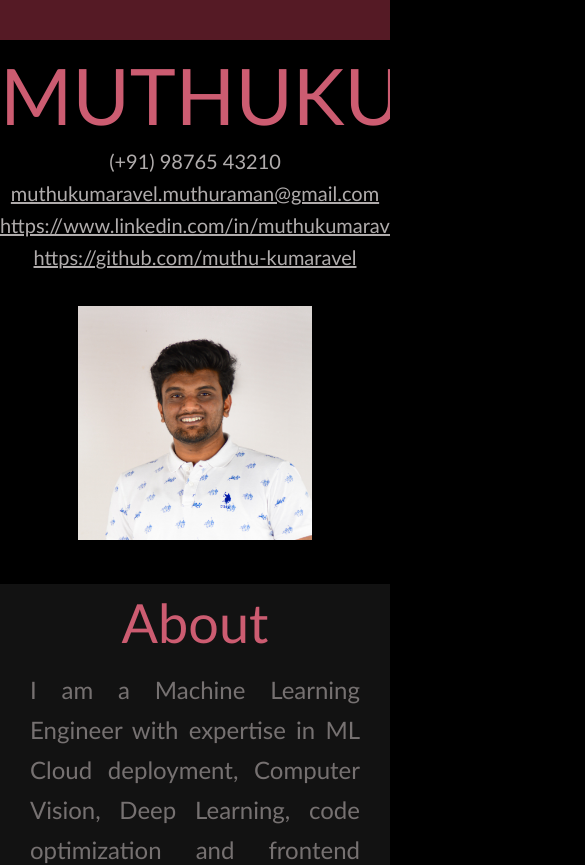
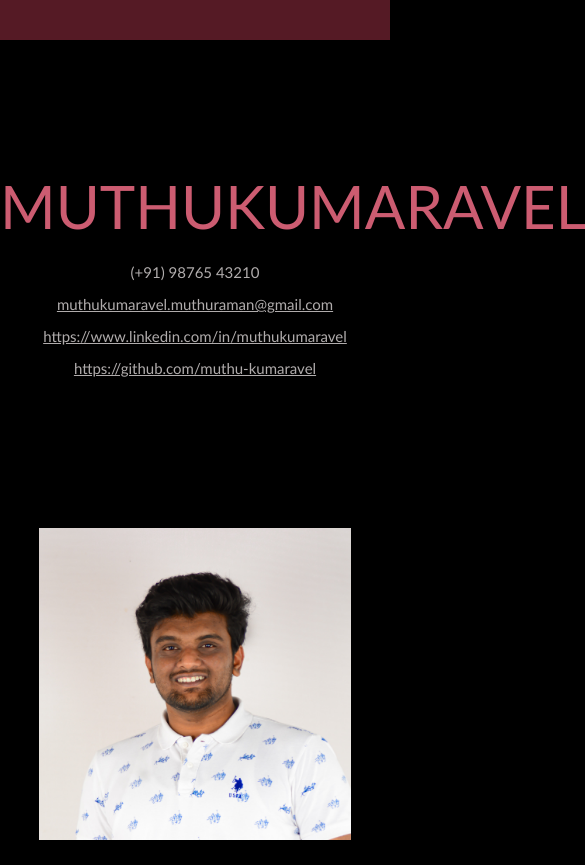
Before and after one commit to muthu-kumaravel/muthu-kumaravel.github.io, an Angular app: page / in a window 390 px wide. Shown: the top 865 px of the page, 585 px wide, since content can reach past the window. Built offline with nearby package versions, Linux system fonts and the light colour scheme.

Commit message:
FIX: Alignment Issues

```diff
--- a/src/app/app.component.html
+++ b/src/app/app.component.html
@@ -11,35 +11,12 @@
       <p class=p-heading><a class=a-heading-link title="GitHub" href="https://github.com/muthu-kumaravel">https://github.com/muthu-kumaravel</a></p>
     </div>
 
-    <div class = about-div *ngIf="notMobile">
-      <p class = p-about-heading>About</p>
-      <p class = p-about-content>I am a Machine Learning Engineer with expertise in ML Cloud deployment, Computer Vision, Deep Learning, code optimization and frontend development. Energized to take up difficult challenges and crack them. The unquenchable thirst to explore several things (including DL, SaaS, the World, photography and the people) keeps me going.</p>
-      <p class = p-about-content>Interested to work in the cutting edge fields of MLOps, DevOps, Deep Learning, Computer Vision, Autonomous Vehicles, SaaS and more which makes the world an interesting and safe place to live.</p>
-      <p class = p-about-content>I have 2+ years of experience developing industry-leading Open Source SDKs, Libraries and the latest tech VSaaS products for Bio-Hazard monitoring, tracking, re-identification, analyzing various human activities, behavior and large scale surveillance.</p>
-      <p class = p-about-content>Apart from tech, I am curious to learn how things work, and I always keep exploring a lot of places around Indian and the Globe also love to learn about various human cultures and make a lot of memories along the way.</p>
-      <p class = p-about-content>For detailed information on work and personal accomplishments, please follow the below links,</p>
-      <div class="card-container">
-        <!-- LinkedIn -->
-        <a class="circle-link" title="LinkedIn" href="https://www.linkedin.com/in/muthukumaravel/" target="_blank" rel="noopener">
-          <img class="social-link" src="../assets/LinkedIn.png" alt="Github">
-        </a>
-        <!-- GitHub -->
-        <a class="circle-link" title="GitHub" href="https://github.com/muthu-kumaravel/" target="_blank" rel="noopener">
-          <img class="social-link" src="../assets/GitHub.png" alt="Github">
-        </a>
-        <!-- GitHub -->
-        <a class="circle-link" title="Resume" href="https://github.com/muthu-kumaravel/" target="_blank" rel="noopener">
-          <img class="social-link" src="../assets/resume.png" alt="Github">
-        </a>
-      </div>
-    </div>
-
     <div class = photo-div>
       <img class="mkv-pic" src="../assets/mkv.jpg">
     </div>
     <div class = photo-div-decor></div>
 
-    <div class = about-div *ngIf="!notMobile">
+    <div class = about-div>
       <p class = p-about-heading>About</p>
       <p class = p-about-content>I am a Machine Learning Engineer with expertise in ML Cloud deployment, Computer Vision, Deep Learning, code optimization and frontend development. Energized to take up difficult challenges and crack them. The unquenchable thirst to explore several things (including DL, SaaS, the World, photography and the people) keeps me going.</p>
       <p class = p-about-content>Interested to work in the cutting edge fields of MLOps, DevOps, Deep Learning, Computer Vision, Autonomous Vehicles, SaaS and more which makes the world an interesting and safe place to live.</p>
--- a/src/app/app.component.scss
+++ b/src/app/app.component.scss
@@ -54,7 +54,37 @@
   display: flex;
   justify-content: center;
   max-width: 100%;
-  overflow-y:scroll;
+}
+
+
+
+.card-container {
+  display: flex;
+  flex-wrap: wrap;
+  justify-content: center;
+}
+
+.circle-link {
+  background-color: #859fa58e;
+  display: flex;
+  justify-content: center;
+  align-items: center;
+  cursor: pointer;
+  transition: 1s ease-out;
+  height: 50px;
+  width: 50px;
+  margin: 10px;
+  border: 0px;
+  border-radius: 50px;
+  box-shadow: 0 3px 18px rgba(0, 0, 0, 0.507), 0 3px 5px rgba(0, 0, 0, 0.603);
+}
+
+.social-link {
+  display: flex;
+  justify-content: center;
+  align-items: center;
+  height: 35px;
+  width: 35px;
 }
 
 @media screen and (min-width: 1000px)
@@ -86,6 +116,8 @@
   {
     width: 250px;
     aspect-ratio: 1/1;
+    position: relative;
+    z-index: 999;
   }
 
   .photo-div-decor
@@ -97,6 +129,7 @@
     border: 1px solid rgb(108, 34, 48);
     background: rgb(108, 34, 48);
     margin-top: 43px;
+    z-index: 999;
   }
 
   .about-div
@@ -124,24 +157,24 @@
 
   .h1-name
   {
-    font-size: 78px;
+    font-size: 60px;
   }
 
   .p-heading
   {
-    font-size: 20px;
+    font-size: 15px;
   }
 
   .a-heading-link
   {
-    font-size: 20px;
+    font-size: 15px;
   }
 
   .p-about-heading
   {
     margin-left: 30px;
     margin-right: 30px;
-    font-size: 54px;
+    font-size: 47px;
   }
 
   .p-about-content
@@ -149,20 +182,9 @@
     margin-top: 37px;
     margin-left: 30px;
     margin-right: 30px;
-    font-size: 24px;
+    font-size: 20px;
     line-height: 40px;
   }
-
-
-
-
-
-
-
-
-
-
-
 
   .main-div
   {
@@ -171,21 +193,22 @@
 
   .name-div
   {
-    margin-top: 39px;
+    margin-top: 150px;
     text-align: center;
+    margin-bottom: 150px;
   }
 
   .photo-div
   {
     margin-top: 39px;
     width: 100%;
-    margin-bottom: 39px;
+    margin-bottom: 150px;
   }
 
   .mkv-pic
   {
-    margin-left: 20%;
-    width: 60%;
+    margin-left: 10%;
+    width: 80%;
     aspect-ratio: 1/1;
   }
 
@@ -199,35 +222,19 @@
   .p-about-heading
   {
     text-align: center;
-    margin-top: 29px;
-  }
-}
-
-.card-container {
-  display: flex;
-  flex-wrap: wrap;
-  justify-content: center;
+    margin-top: 60px;
+    margin-bottom: 60px;
   }
 
   .circle-link {
-  background-color: #859fa58e;
-  display: flex;
-  justify-content: center;
-  align-items: center;
-  cursor: pointer;
-  transition: 1s ease-out;
-  height: 50px;
-  width: 50px;
-  margin: 10px;
+    height: 75px;
+    width: 75px;
+    margin: 15px;
     border: 0px;
-  border-radius: 50px;
-  box-shadow: 0 3px 18px rgba(0, 0, 0, 0.507), 0 3px 5px rgba(0, 0, 0, 0.603);
   }
 
   .social-link {
-  display: flex;
-  justify-content: center;
-  align-items: center;
-  height: 35px;
-  width: 35px;
+    height: 52px;
+    width: 52px;
   }
+}
--- a/src/app/app.component.ts
+++ b/src/app/app.component.ts
@@ -7,24 +7,4 @@ import { Component, HostListener } from '@angular/core';
 })
 export class AppComponent {
   title = 'Portfolio';
-  notMobile: boolean = true ;
-  ngOnInit() {
-    if (window.screen.width < 1000 ) {
-      this.notMobile = false;
-    }
-    else {
-      this.notMobile = true;
-    }
-  }
-
-  @HostListener('window:resize', ['$event'])
-  onResize() {
-    if (window.screen.width < 1000 ) {
-      this.notMobile = false;
-    }
-    else {
-      this.notMobile = true;
-    }
-  }
-
 }
```
Also changed, not shown: 3 other files (tests, documents, lock files or other folders). Lines whose indentation alone changed are shown as unchanged.
